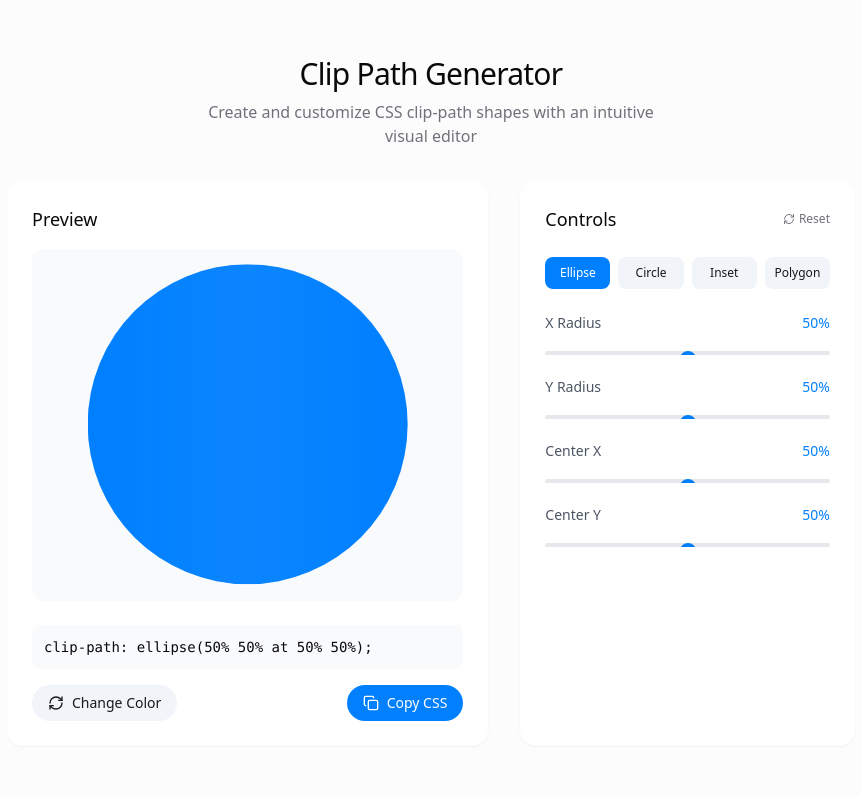
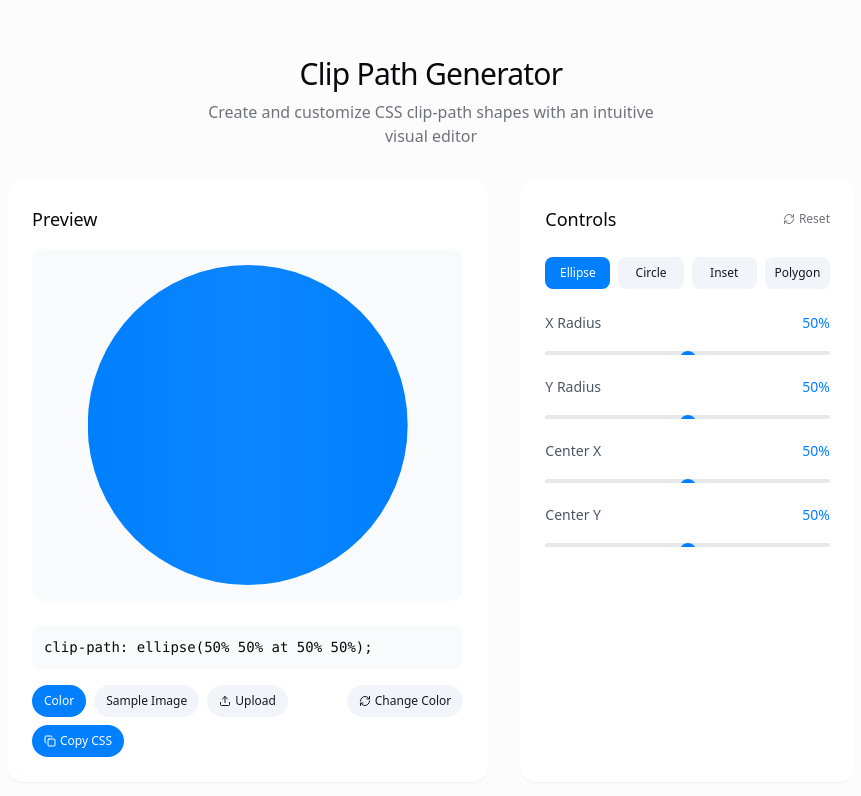
Before and after one commit to singh-gaurav0/clip-path-canvas, a React (Vite) app: page / in a window 1280 px wide. Shown: the top 796 px of the page, without its empty margins (209-1070 px from the left). Built offline with nearby package versions, Linux system fonts and the light colour scheme.

Commit message:
Remove float animation and add clipping
- Removed the float animation from the preview element.
- Added functionality to clip a div or image.

```diff
--- a/src/components/ClipPathGenerator.tsx
+++ b/src/components/ClipPathGenerator.tsx
@@ -1,6 +1,6 @@
 
-import React, { useState, useEffect, useRef } from "react";
-import { Copy, Check, RefreshCw, Square } from "lucide-react";
+import React, { useState, useEffect, useRef, ChangeEvent } from "react";
+import { Copy, Check, RefreshCw, Square, Upload } from "lucide-react";
 import { toast } from "sonner";
 
 type ShapeType = "ellipse" | "polygon" | "circle" | "inset";
@@ -73,6 +73,11 @@ const ClipPathGenerator: React.FC = () => {
   // Code string
   const [clipPathCode, setClipPathCode] = useState("");
 
+  // Custom content state
+  const [customContentType, setCustomContentType] = useState<"color" | "image" | "upload">("color");
+  const [customImage, setCustomImage] = useState<string>("https://images.unsplash.com/photo-1649972904349-6e44c42644a7?auto=format&fit=crop&w=800&h=800");
+  const [uploadedImage, setUploadedImage] = useState<string | null>(null);
+
   // Preview area ref for getting dimensions
   const previewRef = useRef<HTMLDivElement>(null);
 
@@ -120,6 +125,25 @@ const ClipPathGenerator: React.FC = () => {
       position: "bottom-center",
       duration: 2000,
     });
+  };
+
+  // Handle file upload
+  const handleFileUpload = (e: ChangeEvent<HTMLInputElement>) => {
+    const file = e.target.files?.[0];
+    if (!file) return;
+
+    const reader = new FileReader();
+    reader.onload = (event) => {
+      if (event.target?.result) {
+        setUploadedImage(event.target.result as string);
+        setCustomContentType("upload");
+        toast("Image uploaded successfully", {
+          position: "bottom-center",
+          duration: 2000,
+        });
+      }
+    };
+    reader.readAsDataURL(file);
   };
 
   // Generate clip-path string
@@ -174,9 +198,12 @@ const ClipPathGenerator: React.FC = () => {
           <div className="flex-1 flex items-center justify-center p-4 bg-gray-50 rounded-xl relative">
             <div
               ref={previewRef}
-              className="w-full aspect-square max-w-xs relative group animate-float"
+              className="w-full aspect-square max-w-xs relative group"
               style={{
-                backgroundColor: bgColor,
+                backgroundColor: customContentType === "color" ? bgColor : "transparent",
+                backgroundImage: customContentType !== "color" ? `url(${customContentType === "upload" ? uploadedImage : customImage})` : "none",
+                backgroundSize: "cover",
+                backgroundPosition: "center",
                 clipPath: clipPathCode
               }}
             >
@@ -189,27 +216,68 @@ const ClipPathGenerator: React.FC = () => {
               <code>clip-path: {clipPathCode};</code>
             </div>
 
-            <div className="flex justify-between mt-4">
-              <button
-                className="inline-flex items-center justify-center text-sm py-2 px-4 bg-secondary text-secondary-foreground rounded-full hover:bg-secondary/80 transition-colors"
-                onClick={randomizeColor}
-              >
-                <RefreshCw className="mr-2 h-4 w-4" />
-                Change Color
-              </button>
+            <div className="flex flex-wrap justify-between mt-4 gap-2">
+              <div className="flex gap-2">
+                <button
+                  className={`inline-flex items-center justify-center text-xs py-2 px-3 rounded-full transition-colors ${
+                    customContentType === "color"
+                      ? "bg-primary text-primary-foreground"
+                      : "bg-secondary text-secondary-foreground hover:bg-secondary/80"
+                  }`}
+                  onClick={() => setCustomContentType("color")}
+                >
+                  Color
+                </button>
+                <button
+                  className={`inline-flex items-center justify-center text-xs py-2 px-3 rounded-full transition-colors ${
+                    customContentType === "image"
+                      ? "bg-primary text-primary-foreground"
+                      : "bg-secondary text-secondary-foreground hover:bg-secondary/80"
+                  }`}
+                  onClick={() => setCustomContentType("image")}
+                >
+                  Sample Image
+                </button>
+                <label
+                  className={`inline-flex items-center justify-center text-xs py-2 px-3 rounded-full transition-colors cursor-pointer ${
+                    customContentType === "upload"
+                      ? "bg-primary text-primary-foreground"
+                      : "bg-secondary text-secondary-foreground hover:bg-secondary/80"
+                  }`}
+                >
+                  <Upload className="mr-1 h-3 w-3" />
+                  Upload
+                  <input
+                    type="file"
+                    accept="image/*"
+                    className="sr-only"
+                    onChange={handleFileUpload}
+                  />
+                </label>
+              </div>
+
+              {customContentType === "color" && (
+                <button
+                  className="inline-flex items-center justify-center text-xs py-2 px-3 bg-secondary text-secondary-foreground rounded-full hover:bg-secondary/80 transition-colors"
+                  onClick={randomizeColor}
+                >
+                  <RefreshCw className="mr-1 h-3 w-3" />
+                  Change Color
+                </button>
+              )}
 
               <button
-                className="copy-button"
+                className="copy-button text-xs py-2 px-3"
                 onClick={copyToClipboard}
               >
                 {copied ? (
                   <>
-                    <Check className="mr-2 h-4 w-4" />
+                    <Check className="mr-1 h-3 w-3" />
                     Copied
                   </>
                 ) : (
                   <>
-                    <Copy className="mr-2 h-4 w-4" />
+                    <Copy className="mr-1 h-3 w-3" />
                     Copy CSS
                   </>
                 )}
```
